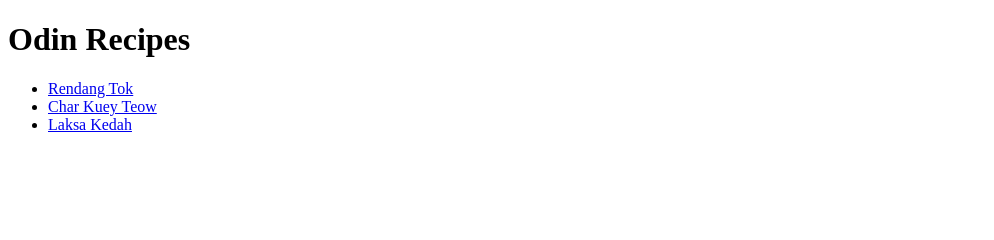
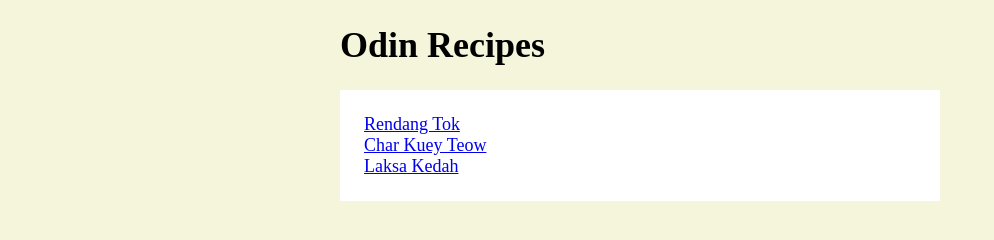
Before and after one commit to shamshahar/odin-recipes, a plain HTML site: page index.html in a window 1280 px wide. Shown: the whole page, without its empty margins (0-994 px from the left). Drawn offline with Linux system fonts and the light colour scheme.

Commit message:
Update styling for index.html based on knowledge from block and inline css foundation

```diff
--- a/index.html
+++ b/index.html
@@ -3,15 +3,18 @@
 <head>
   <meta charset="UTF-8">
   <meta name="viewport" content="width=device-width, initial-scale=1.0">
+  <link rel="stylesheet" href="./styles.css">
   <title>Odin Recipes</title>
 </head>
 <body>
   <h1>Odin Recipes</h1>
+  <div class="navigation">
   <ul>
     <li><a href="./recipes/rendang-tok.html">Rendang Tok</a></li>
     <li><a href="./recipes/char-kuey-teow.html">Char Kuey Teow</a></li>
     <li><a href="./recipes/laksa-kedah.html">Laksa Kedah</a></li>
   </ul>
+</div>
 
 </body>
 </html>
--- /dev/null
+++ b/styles.css
@@ -0,0 +1,17 @@
+body {
+  background-color: beige;
+  font-size: 18px;
+  width: 600px;
+  margin: 0 auto;
+}
+
+.navigation {
+  background-color: white;
+  padding: 24px;
+}
+
+.navigation ul {
+  list-style: none;
+  padding: 0;
+  margin: 0;
+}
```
